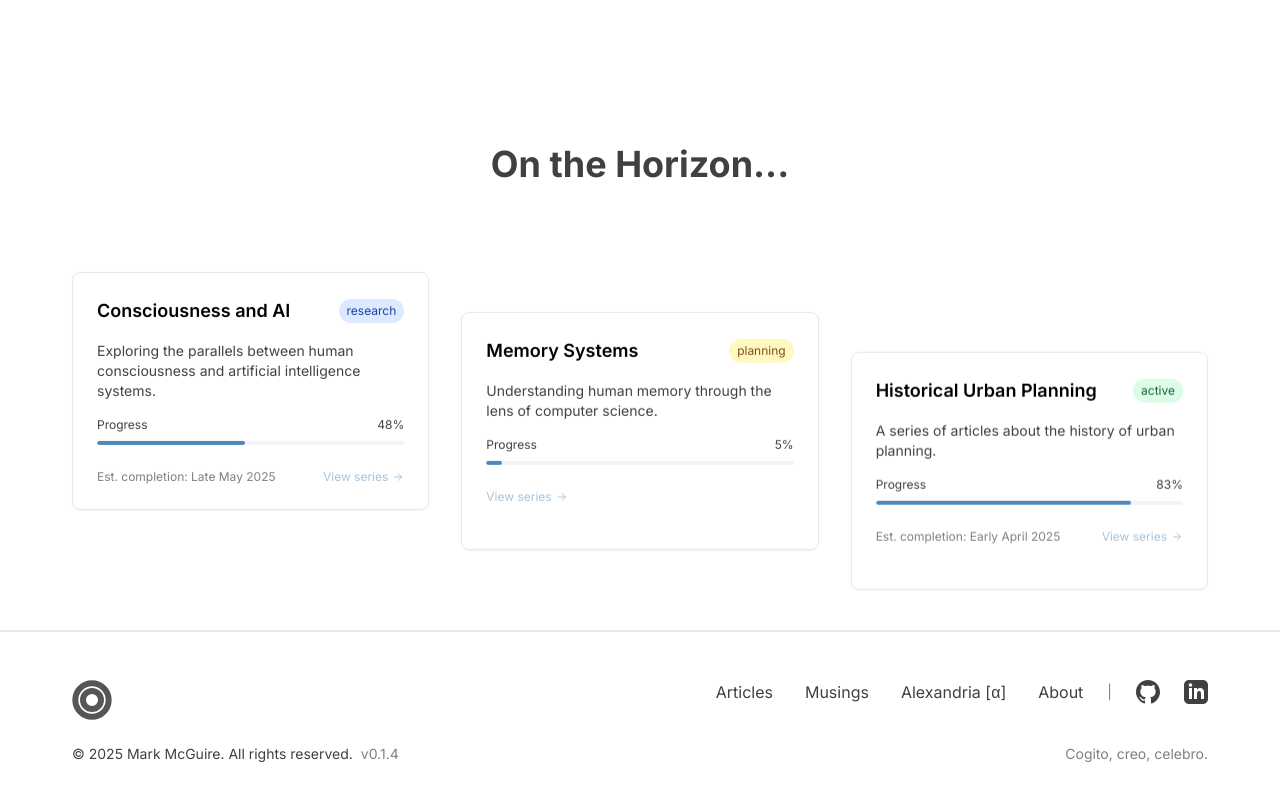
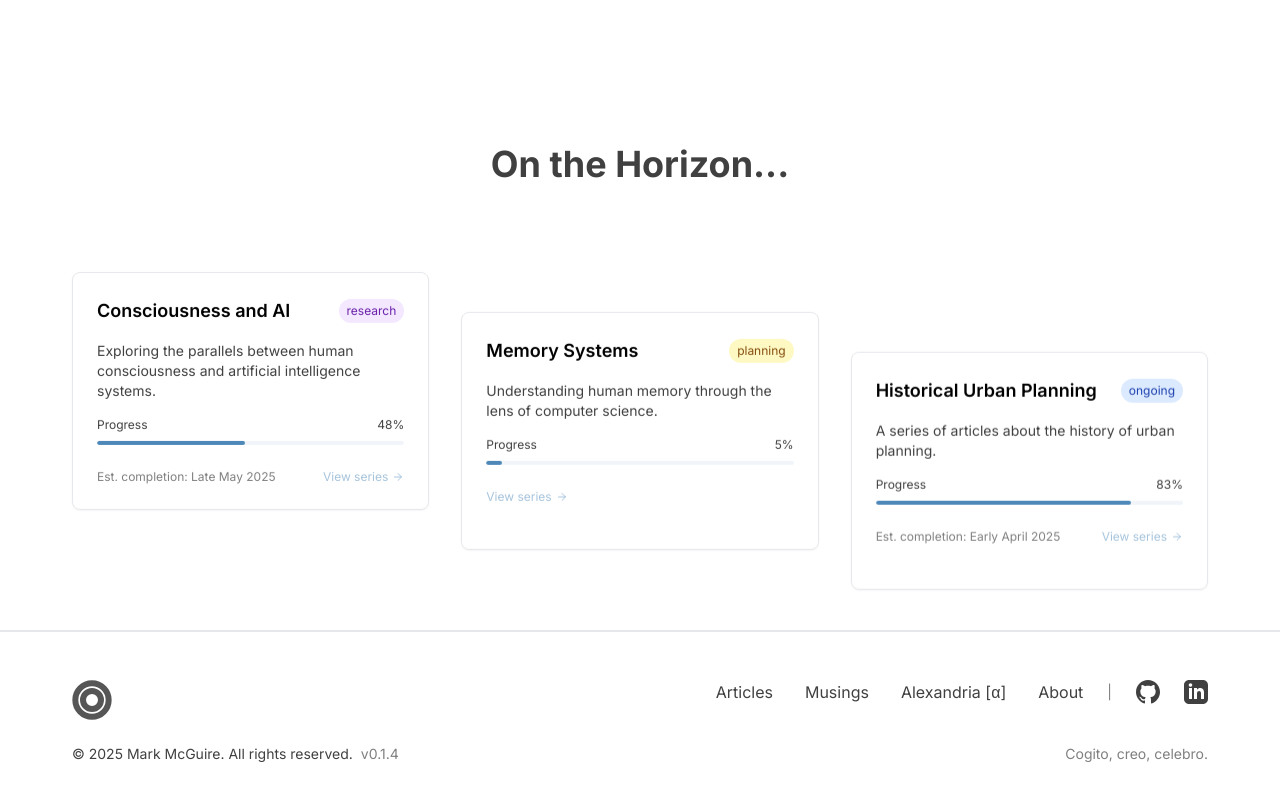
Before and after one commit to markmcguire011/Sentennial, a Next.js app: page / in a window 1280 px wide. Shown: the part 2172-2972 px from the top of the page. Built offline with nearby package versions, Linux system fonts and the light colour scheme.

Commit message:
update: standardized language internal from active -> ongoing

```diff
--- a/app/series/[id]/page.tsx
+++ b/app/series/[id]/page.tsx
@@ -26,7 +26,7 @@ export default async function SeriesPage({ params }: { params: Params }) {
           <div className="flex items-center gap-3">
             <span
               className={`px-3 py-1 rounded-full text-sm font-medium ${
-                series.status === "active"
+                series.status === "ongoing"
                   ? "bg-blue-100 text-blue-800"
                   : series.status === "research"
                   ? "bg-purple-100 text-purple-800"
@@ -35,7 +35,7 @@ export default async function SeriesPage({ params }: { params: Params }) {
                   : "bg-green-100 text-green-800"
               }`}
             >
-              {series.status === "active"
+              {series.status === "ongoing"
                 ? "Ongoing Series"
                 : series.status === "research"
                 ? "Researching Series"
@@ -87,7 +87,7 @@ export default async function SeriesPage({ params }: { params: Params }) {
         ) : (
           <div className="flex flex-col items-center justify-center py-12 px-6 bg-white/80 backdrop-blur-sm rounded-lg border shadow-sm">
             <div className="flex items-center justify-center mb-4">
-              {series.status === "active" && (
+              {series.status === "ongoing" && (
                 <>
                   <div className="w-2 h-2 bg-blue-500 rounded-full animate-pulse mr-2" />
                   <span className="text-sm font-mono uppercase tracking-wider text-slate-500">
@@ -122,7 +122,7 @@ export default async function SeriesPage({ params }: { params: Params }) {
             </div>
 
             <p className="text-xl text-center opacity-75 max-w-2xl text-brand-dark mb-2">
-              {series.status === "active"
+              {series.status === "ongoing"
                 ? "Articles are being written..."
                 : series.status === "research"
                 ? "Research in progress..."
@@ -132,7 +132,7 @@ export default async function SeriesPage({ params }: { params: Params }) {
             </p>
 
             <p className="text-sm text-center text-slate-500 max-w-lg">
-              {series.status === "active" && (
+              {series.status === "ongoing" && (
                 <>
                   The first articles in this series are currently being written.
                   {series.estimatedCompletion && (
@@ -184,7 +184,7 @@ export default async function SeriesPage({ params }: { params: Params }) {
                 <div className="h-1.5 bg-slate-100 rounded-full overflow-hidden">
                   <div
                     className={`h-full rounded-full ${
-                      series.status === "active"
+                      series.status === "ongoing"
                         ? "bg-blue-500"
                         : series.status === "research"
                         ? "bg-purple-500"
--- a/components/content/articles/article-series-button.tsx
+++ b/components/content/articles/article-series-button.tsx
@@ -87,7 +87,7 @@ export default function ArticleSeriesButton({ series }: Props) {
               </h3>
               <span
                 className={`text-xs px-2 py-1 text-center rounded-full flex items-center justify-center ${
-                  status === "active"
+                  status === "ongoing"
                     ? "bg-blue-100 text-blue-800"
                     : status === "research"
                     ? "bg-purple-100 text-purple-800"
@@ -96,7 +96,7 @@ export default function ArticleSeriesButton({ series }: Props) {
                     : "bg-green-100 text-green-800"
                 }`}
               >
-                {status === "active"
+                {status === "ongoing"
                   ? "Ongoing"
                   : status === "research"
                   ? "Researching"
--- a/components/sections/current-research.tsx
+++ b/components/sections/current-research.tsx
@@ -76,12 +76,10 @@ function ResearchCard({
         <h3 className="font-semibold text-lg">{series.title}</h3>
         <span
           className={`text-xs px-2 py-1 rounded-full ${
-            series.status === "active"
-              ? "bg-green-100 text-green-800"
+            series.status === "ongoing"
+              ? "bg-blue-100 text-blue-800"
               : series.status === "planning"
               ? "bg-yellow-100 text-yellow-800"
-              : series.status === "research"
-              ? "bg-blue-100 text-blue-800"
               : "bg-purple-100 text-purple-800"
           }`}
         >
--- a/interfaces/article-series.ts
+++ b/interfaces/article-series.ts
@@ -6,7 +6,7 @@ export interface ArticleSeries {
   description: string;
   articles: Article[];
   totalReadTime?: number;
-  status: "planning" | "research" | "active" | "completed";
+  status: "planning" | "research" | "ongoing" | "completed";
   lastUpdated: string;
   estimatedCompletion?: string;
   link?: string;
--- a/posts/series/urban-planning.json
+++ b/posts/series/urban-planning.json
@@ -5,7 +5,7 @@
 
     ],
     "progress": 83,
-    "status": "active",
+    "status": "ongoing",
     "estimatedCompletion": "Early April 2025",
     "link": "/series/urban-planning",
     "lastUpdated": "2025-04-07T12:00:00Z"
```
